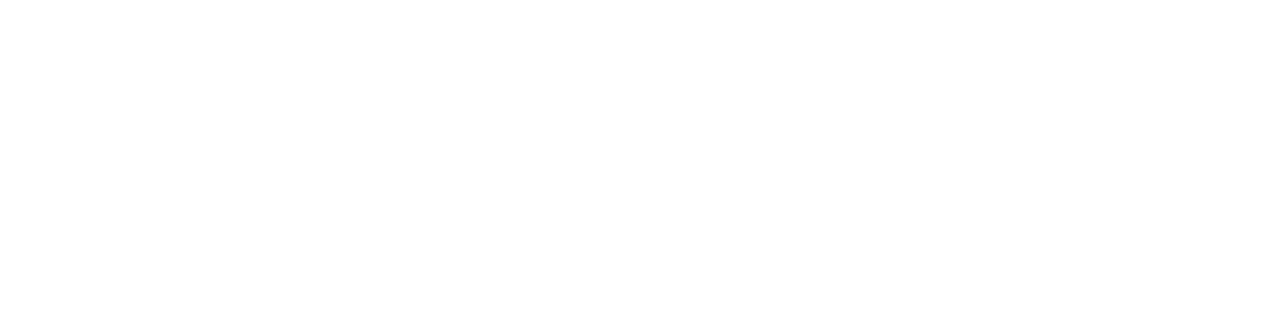
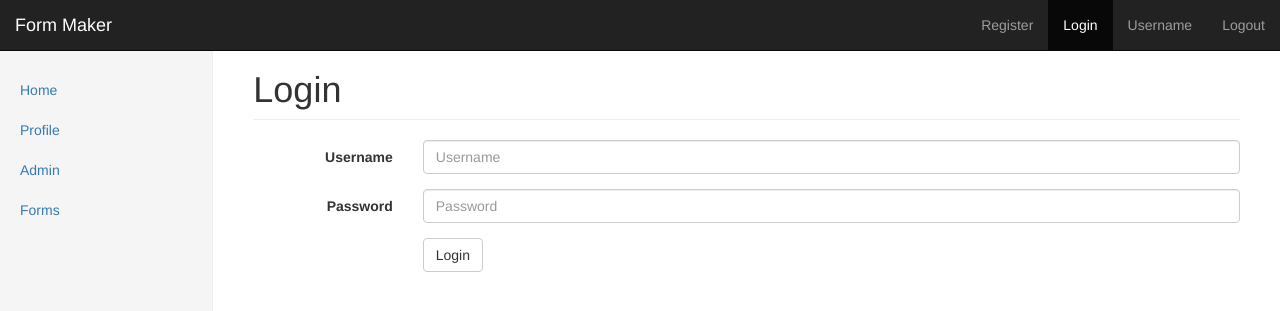
Before and after one commit to jawallace/WebDevSpring2016, a website: page public/assignment/login.html in a window 1280 px wide. Drawn offline with nearby package versions, Linux system fonts and the light colour scheme.

Commit message:
Implemented Login page and added navigation to it from other pages.
assignment1

```diff
--- a/public/assignment/login.html
+++ b/public/assignment/login.html
@@ -0,0 +1,89 @@
+<html>
+
+	<head>
+		<meta charset="utf-8">
+		<meta name="viewport" content="width=device-width, initial-scale=1">
+
+		<title>Login | Form Maker</title>
+
+		<!-- Stylesheets -->
+		<link rel="stylesheet" href="https://maxcdn.bootstrapcdn.com/bootstrap/3.3.6/css/bootstrap.min.css" integrity="sha384-1q8mTJOASx8j1Au+a5WDVnPi2lkFfwwEAa8hDDdjZlpLegxhjVME1fgjWPGmkzs7" crossorigin="anonymous">
+        <link rel="stylesheet" href="/assignment/css/main.css">
+	<head>
+
+	<body>
+
+		<!-- Page header and top level navigation -->
+		<nav class="navbar navbar-inverse navbar-fixed-top">
+			<div class="container-fluid">
+				<header class="navbar-header">
+					<button type="button" class="navbar-toggle collapsed" data-toggle="collapse" data-target="#navbar" aria-expanded="false" aria-controls="navbar">
+            			<span class="sr-only">Toggle navigation</span>
+            			<span class="icon-bar"></span>
+            			<span class="icon-bar"></span>
+            			<span class="icon-bar"></span>
+          			</button>
+					<a class="navbar-brand">Form Maker</a>
+				</header>
+
+				<section id="navbar" class="navbar-collapse collapse">
+					<ul class="nav navbar-nav navbar-right">
+						<li><a href="./register.html">Register</a></li>
+						<li class="active"><a href="#">Login</a></li>
+						<li><a href="#">Username</a></li>
+						<li><a href="#">Logout</a></li>
+					</ul>
+				</section>
+			</div>
+		</nav>
+
+		<!-- Page content -->
+		<section class="container-fluid">
+			<div class="row">
+                <nav class="col-sm-3 col-md-2 sidebar">
+                    <ul class="nav nav-sidebar">
+                        <li><a href="./home.html">Home</a></li>
+                        <li><a href="./profile.html">Profile</a></li>
+                        <li><a href="./admin.html">Admin</a></li>
+                        <li><a href="./forms.html">Forms</a></li>
+                    </ul>
+                </nav>
+
+                <section class="col-sm-9 col-sm-offset-3 col-md-10 col-md-offset-2 main">
+                    <header>
+                        <h1 class="page-header">Login</h1>
+                    </header>
+
+                    <form class="form-horizontal">
+                        <!-- Username input -->
+                        <div class="form-group">
+                            <label for="username" class="col-sm-2 control-label">Username</label>
+                            <div class="col-sm-10">
+                                <input type="text" class="form-control" id="username" placeholder="Username">
+                            </div>
+                        </div>
+
+                        <!-- Password input -->
+                        <div class="form-group">
+                            <label for="password" class="col-sm-2 control-label">Password</label>
+                            <div class="col-sm-10">
+                                <input type="password" class="form-control" id="password" placeholder="Password">
+                            </div>
+                        </div>
+
+                        <!-- Login Button -->
+                        <div class="form-group">
+                            <div class="col-sm-10 col-sm-offset-2">
+                                <a href="./profile.html" class="btn btn-default">Login</a>
+                            </div>
+                        </div>
+                    </form>
+				</section>
+			</div>
+		</section>
+	</body>
+
+	<!-- Javascripts -->
+	<script src="https://ajax.googleapis.com/ajax/libs/jquery/1.11.3/jquery.min.js"></script>
+	<script src="https://maxcdn.bootstrapcdn.com/bootstrap/3.3.6/js/bootstrap.min.js" integrity="sha384-0mSbJDEHialfmuBBQP6A4Qrprq5OVfW37PRR3j5ELqxss1yVqOtnepnHVP9aJ7xS" crossorigin="anonymous"></script>
+</html>
```
Also changed, not shown: public/assignment/home.html (+2 -2 lines), public/assignment/register.html (+2 -2 lines).
